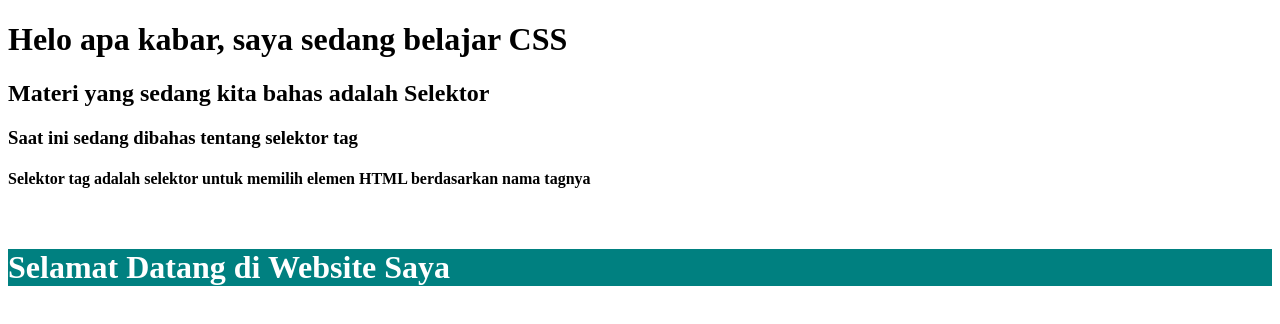
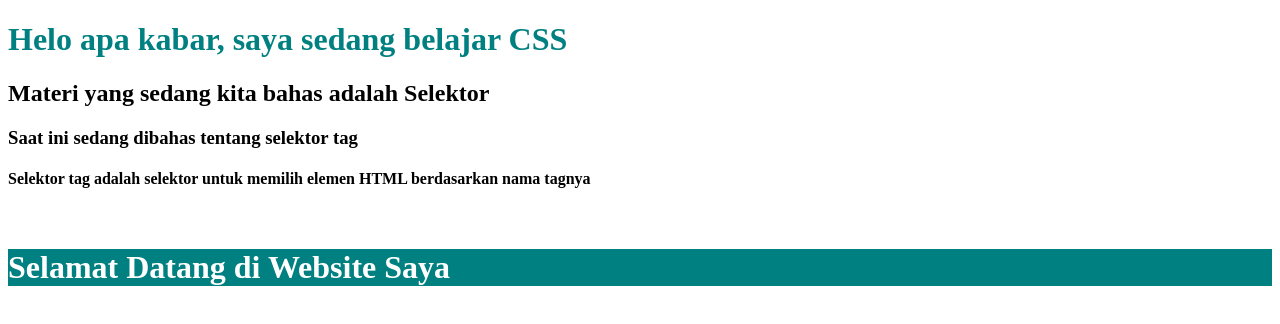
Before and after one commit to enggalalfrian/2.3_latihan_cara_menggunakan_warna_css, a plain HTML site: page index.html in a window 1280 px wide. Drawn offline with Linux system fonts and the light colour scheme.

Commit message:
Update style.css

```diff
--- a/css/style.css
+++ b/css/style.css
@@ -6,3 +6,8 @@ header {
 #header {
     color: white;
 }
+
+/*menggunakan kode hexadecimal*/
+h1 {
+    color: #008080;
+}
```
